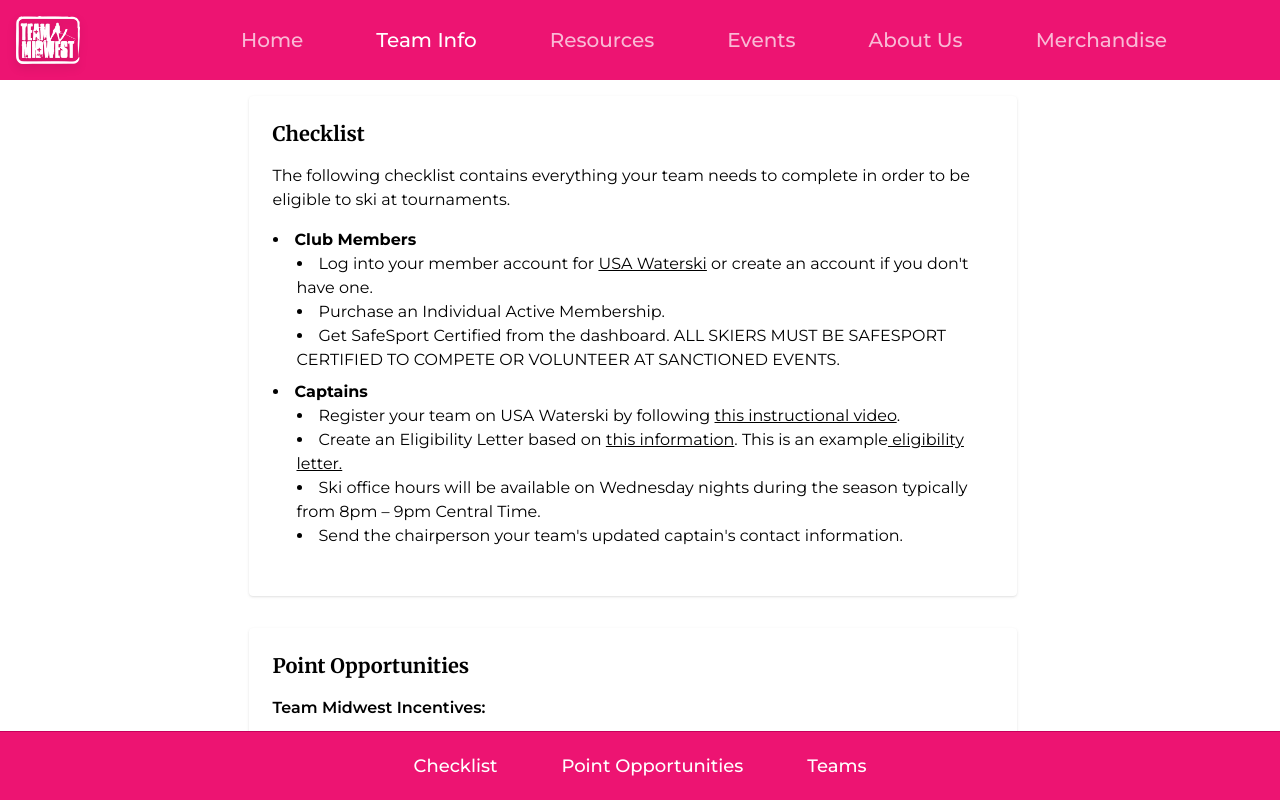
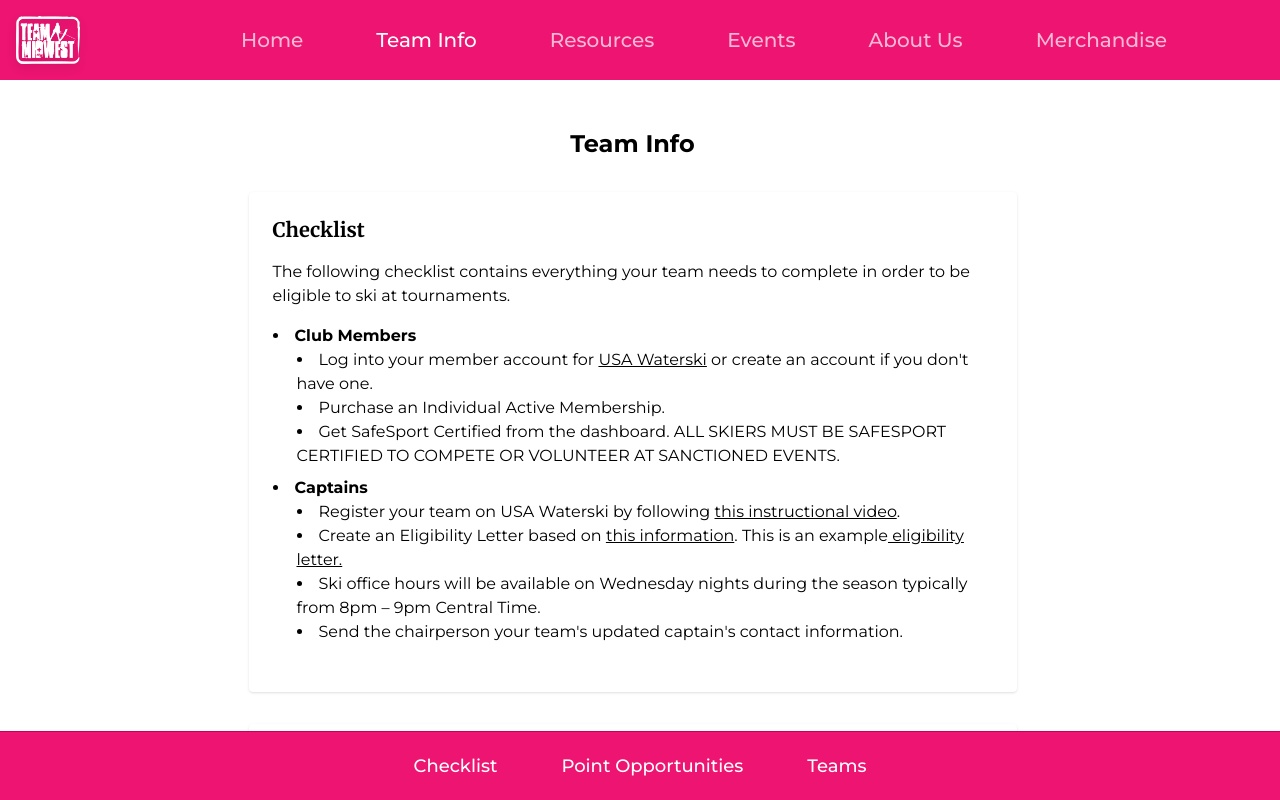
Before and after one commit to artjac19/mcwsa, a React (Vite) app: page / in a window 1280 px wide. Both pictures are taken after a click on the button "Team Info". Shown: the top 800 px of the page. Built offline with nearby package versions, Linux system fonts and the light colour scheme.

Commit message:
Fixed margin for Team Info header, was covered by navbar

```diff
--- a/src/TeamInfo.tsx
+++ b/src/TeamInfo.tsx
@@ -1,7 +1,7 @@
 export default function TeamInfo() {
   return (
     <div className="max-w-3xl mx-auto mt-8">
-      <div className="text-center text-2xl font-bold font-merriweather mb-8">Team Info</div>
+      <div className="text-center text-2xl font-bold font-merriweather mb-8 mt-32">Team Info</div>
       <section id="checklist-section" className="bg-white rounded shadow p-6 mb-8">
         <h2 className="text-xl font-semibold mb-4">Checklist</h2>
         <p className="mb-4">The following checklist contains everything your team needs to complete in order to be eligible to ski at tournaments.</p>
```
